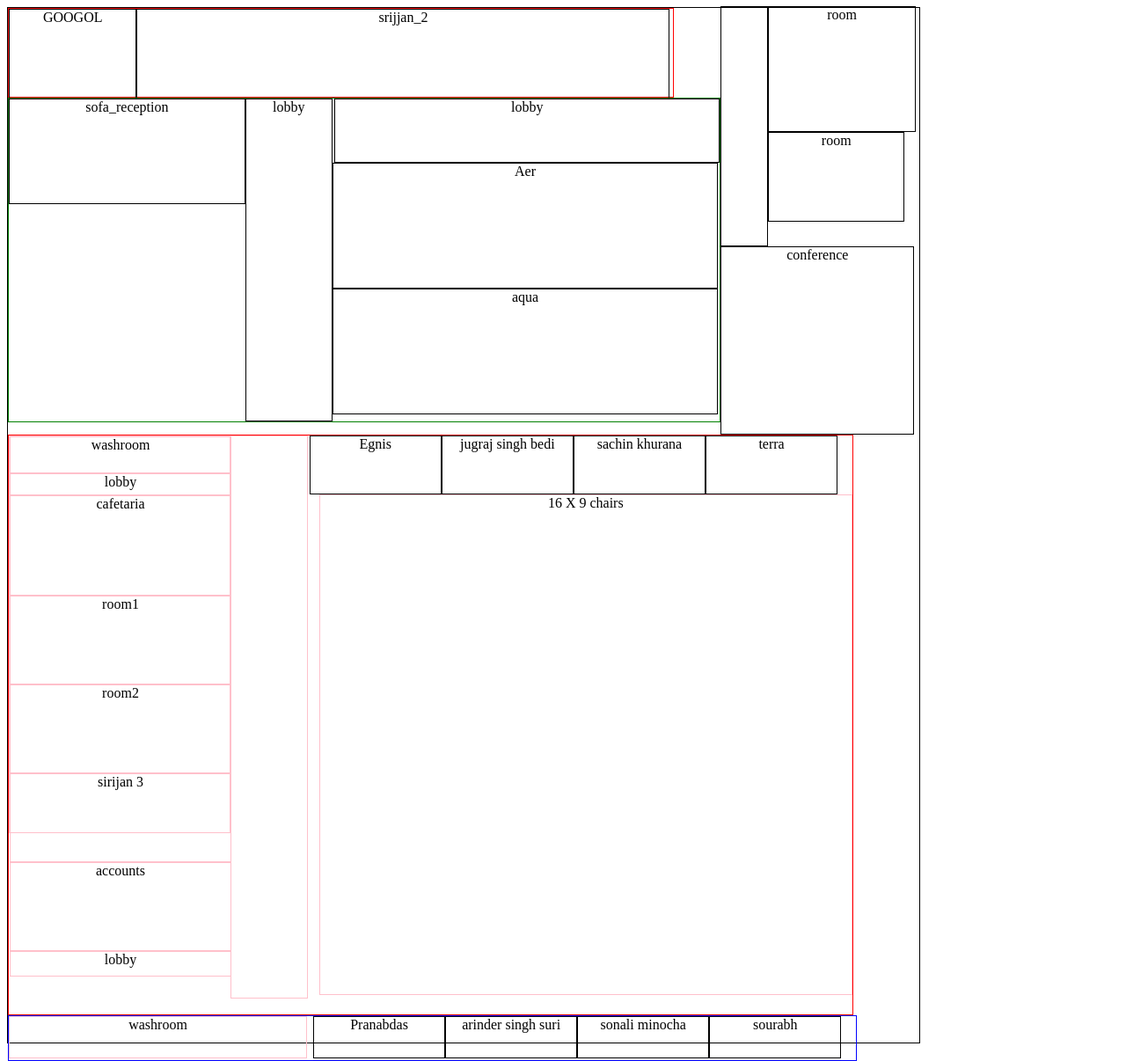
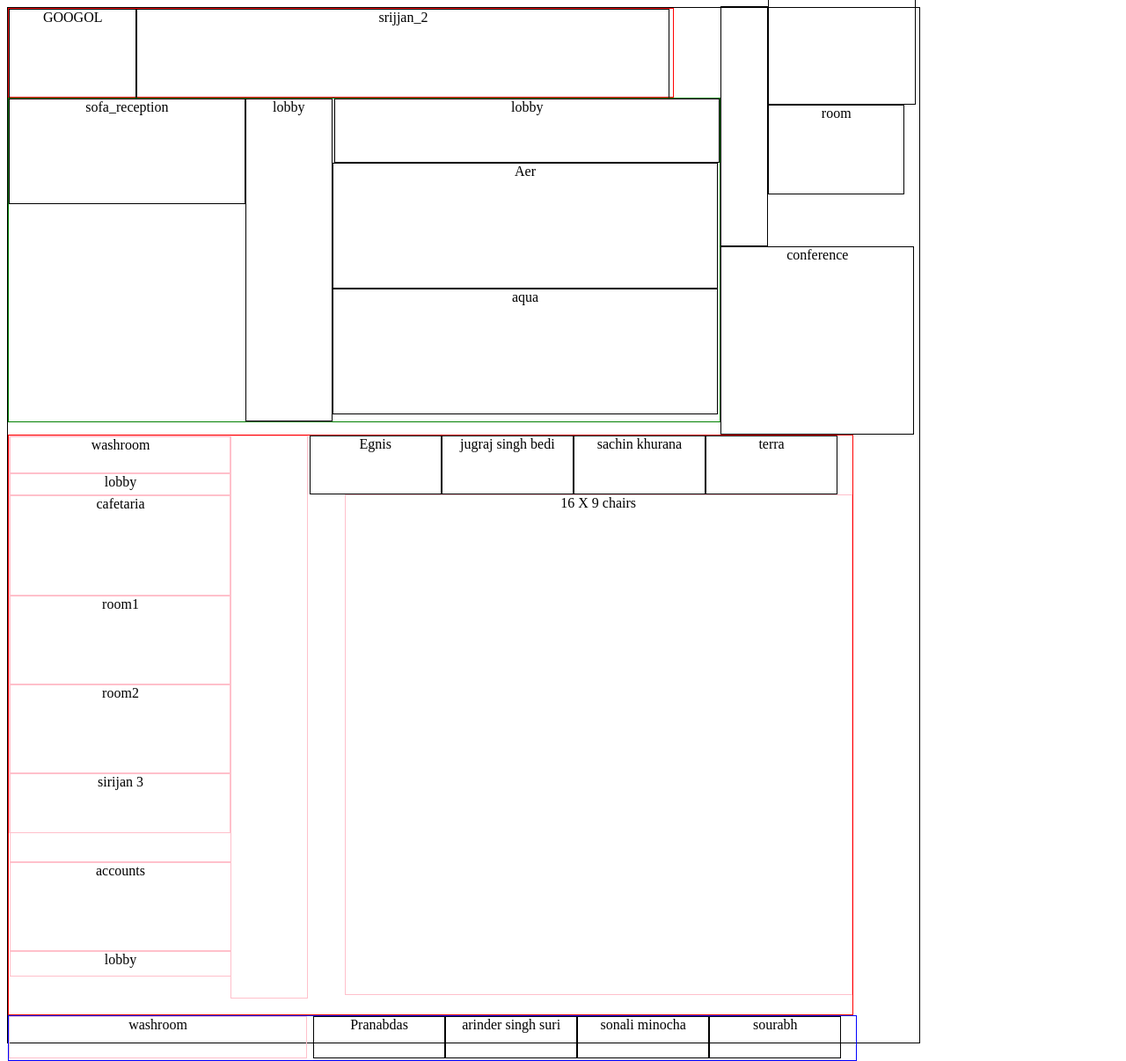
Before and after one commit to anirudh33/AssignSeat, a PHP site: page /AssignSeat/misc/prototypes/html/main.html in a window 1280 px wide. Shown: the whole page at 88% size. Run offline with PHP 8.4, Linux system fonts and the light colour scheme.

Commit message:
some changes

```diff
--- a/View/mainBuilding.php
+++ b/View/mainBuilding.php
@@ -48,7 +48,7 @@
 			<div class="cabin"></div>
 			<div class="cabin"></div>
 		</div>
-		<div style="border: 1px solid pink; float: right; height: 88%; width: 63%;">
+		<div style="border: 1px solid pink; float: right; height: 88%; width: 62%;">
 <?php
 // print_r($_SESSION['variable']);die;
 foreach ( $_SESSION ['variable'] as $key => $values ) {
--- a/assets/css/main.css
+++ b/assets/css/main.css
@@ -324,7 +324,7 @@ input[type=file] {
 	border: 1px solid black;
 	float: left;
 	height: 27%;
-	margin-top: -17%;
+	margin-top: -13%;
 	width: 5%;
 }
 
@@ -332,7 +332,7 @@ input[type=file] {
 	border: 1px solid black;
 	float: left;
 	height: 10%;
-	margin-top: -17%;
+	margin-top: -13%;
 	width: 16%;
 }
 
--- a/misc/prototypes/html/main.html
+++ b/misc/prototypes/html/main.html
@@ -37,7 +37,7 @@ div
     border: 1px solid black;
     float: left;
     height: 12%;
-    margin-top: -10%;
+    margin-top: -13%;
     width: 16%;
 }
 
@@ -170,7 +170,7 @@ div
 				<div class="room2">sachin khurana</div>
 				<div class="room2">terra</div>
 			</div>
-			<div style="border: 1px solid pink;float: right;height: 86%;width: 63%;">
+			<div style="border: 1px solid pink;float: right;height: 86%;width: 60%;">
 				16 X 9 chairs
 			</div>
 		</div>
```
